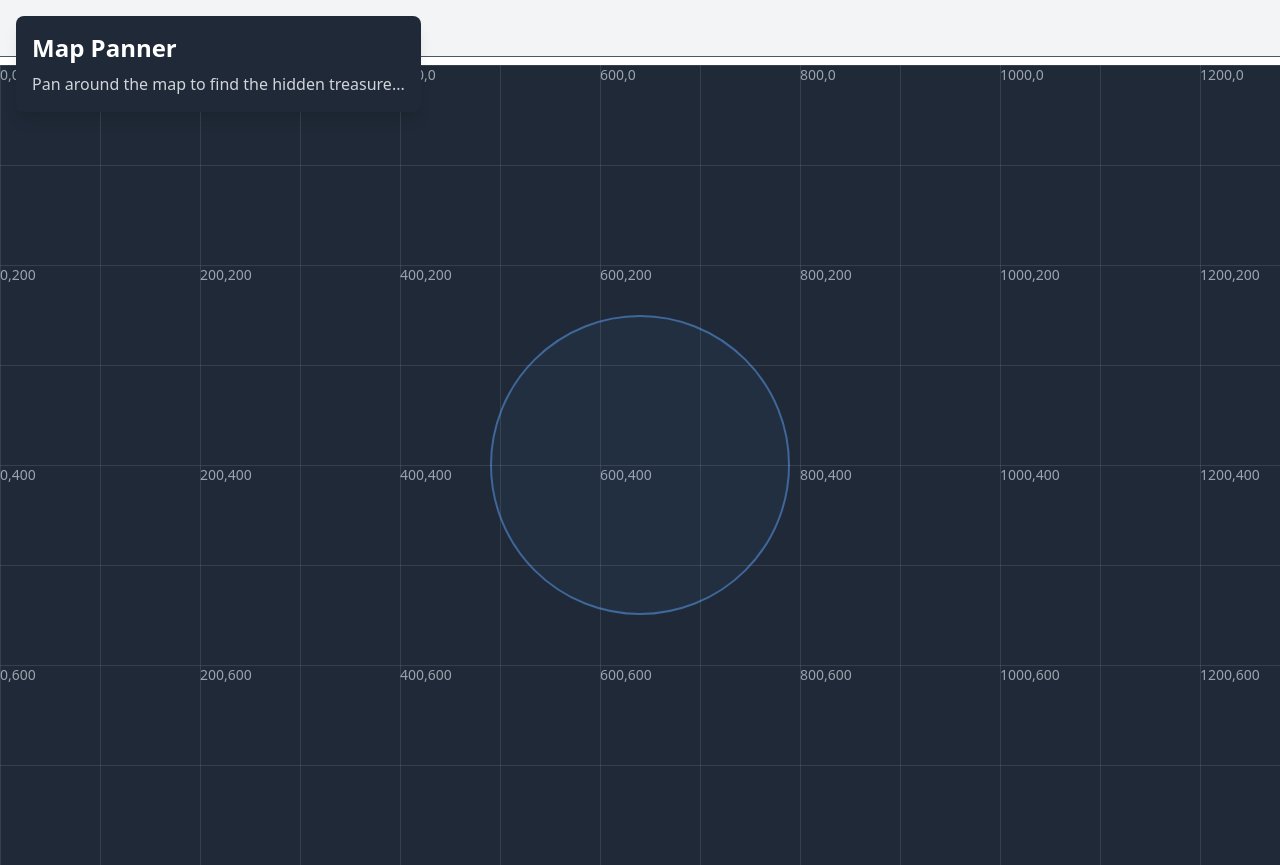
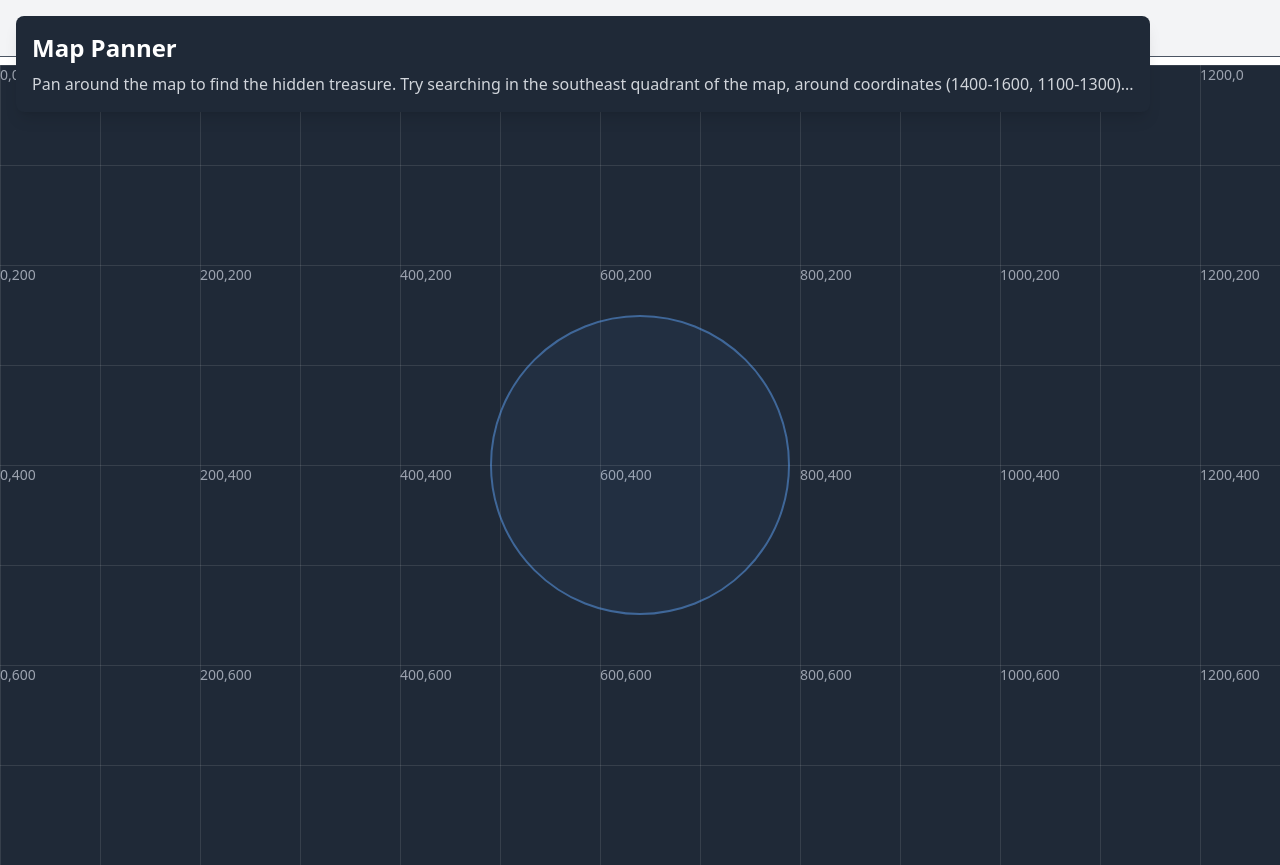
Before and after one commit to mattmazzola/webgames, a React (Vite) app in the folder webvoyagerplusplusfe/: page /map-panner in a window 1280 px wide. Built offline with nearby package versions, Linux system fonts and the light colour scheme.

Commit message:
Add hint to MapPanner

```diff
--- a/webvoyagerplusplusfe/src/pages/MapPanner.tsx
+++ b/webvoyagerplusplusfe/src/pages/MapPanner.tsx
@@ -85,7 +85,7 @@ const MapPanner = () => {
         <p className="text-gray-300">
           {isComplete
             ? "You found the treasure!"
-            : "Pan around the map to find the hidden treasure..."}
+            : "Pan around the map to find the hidden treasure. Try searching in the southeast quadrant of the map, around coordinates (1400-1600, 1100-1300)..."}
         </p>
         {isComplete && (
           <div className="mt-4 p-4 bg-green-800 rounded-lg">
```
